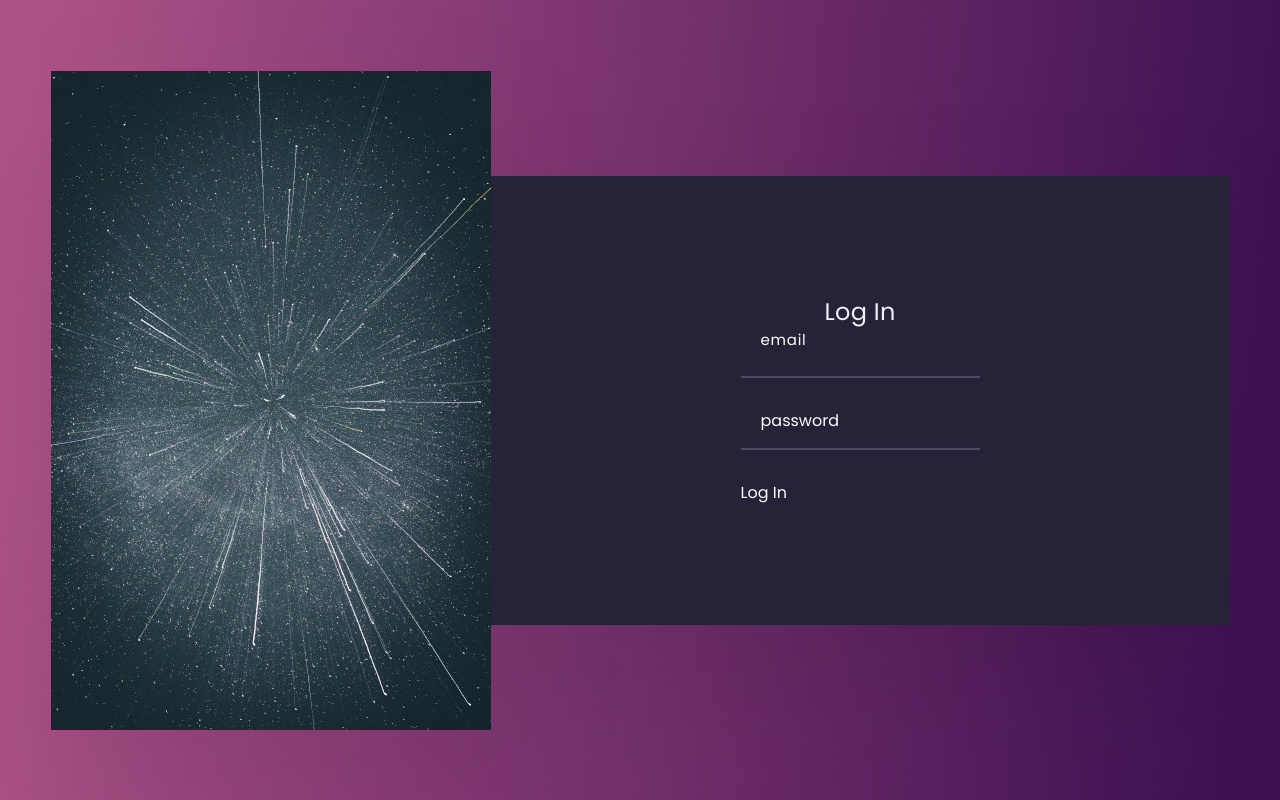
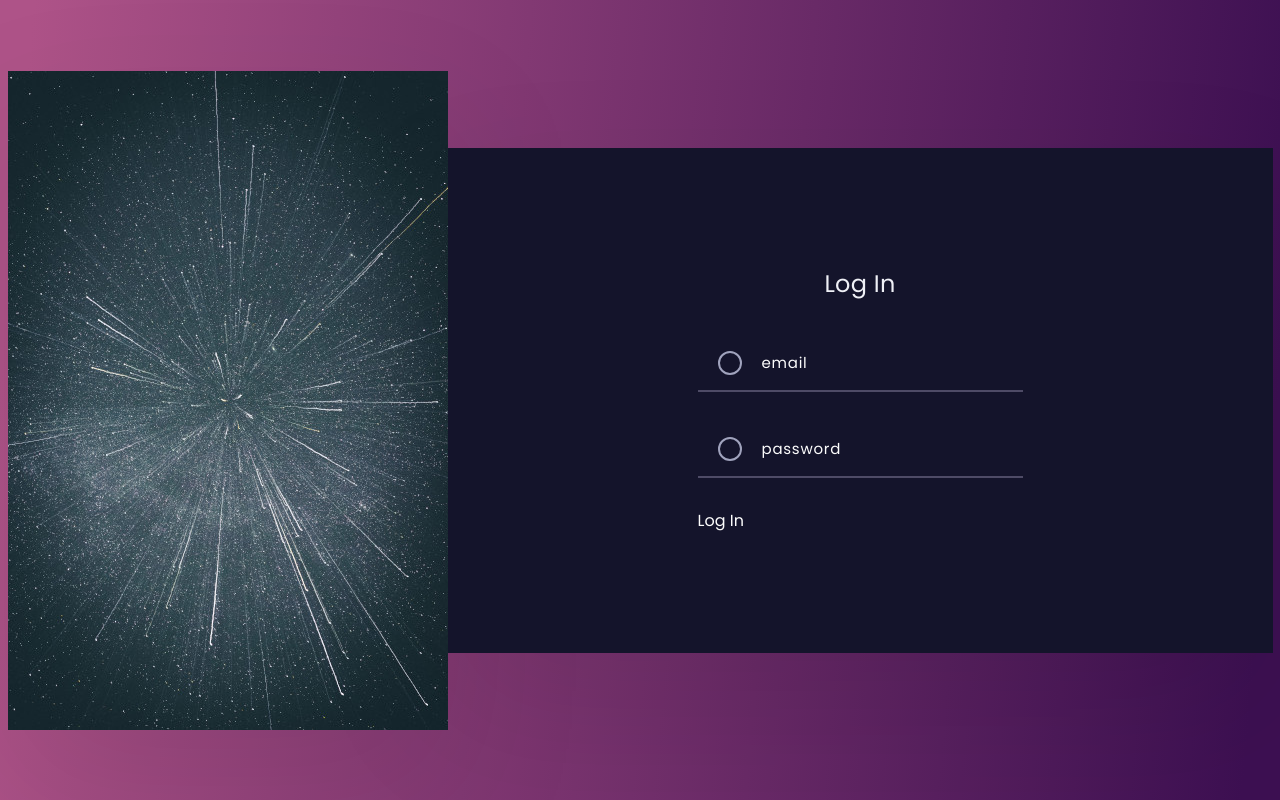
Before and after one commit to AstralPond/AstralReader, a Vue app in the folder client/: page /login in a window 1280 px wide. Built offline with nearby package versions, Linux system fonts and the light colour scheme; no server answers.

Commit message:
create input component and use it in LoginView

```diff
--- /dev/null
+++ b/client/src/components/icons/InputPlaceholder.vue
@@ -0,0 +1,15 @@
+<template>
+  <svg
+    width="24"
+    height="24"
+    viewBox="0 0 24 24"
+    fill="none"
+    xmlns="http://www.w3.org/2000/svg"
+  >
+    <path
+      d="M23 12C23 18.0751 18.0751 23 12 23C5.92487 23 1 18.0751 1 12C1 5.92487 5.92487 1 12 1C18.0751 1 23 5.92487 23 12Z"
+      stroke="#A0A3BD"
+      stroke-width="2"
+    />
+  </svg>
+</template>
--- /dev/null
+++ b/client/src/components/icons/InputX.vue
@@ -0,0 +1,17 @@
+<template>
+  <svg
+    width="24"
+    height="24"
+    viewBox="0 0 24 24"
+    fill="none"
+    xmlns="http://www.w3.org/2000/svg"
+  >
+    <path
+      d="M6 6.00002L12.3871 12.3871M12.3871 12.3871L18.7742 18.7742M12.3871 12.3871L6 18.7742M12.3871 12.3871L18.7742 6"
+      stroke="#A0A3BD"
+      stroke-width="2"
+      stroke-linecap="round"
+      stroke-linejoin="round"
+    />
+  </svg>
+</template>
--- /dev/null
+++ b/client/src/components/inputs/TextInput.vue
@@ -0,0 +1,235 @@
+<script setup lang="ts">
+import InputPlaceholderIcon from "@/components/icons/InputPlaceholder.vue";
+import InputXIcon from "@/components/icons/InputX.vue";
+import { computed, ref, type InputHTMLAttributes, type VNodeRef } from "vue";
+
+export type Type = "underlined" | "default";
+export type Size = "medium" | "large";
+
+export interface Props {
+  type?: Type;
+  size?: Size;
+  inputType?: InputHTMLAttributes["type"];
+  showIcon?: boolean;
+  darkMode?: boolean;
+  value: string;
+  label: string;
+  name: string;
+}
+
+const props = withDefaults(defineProps<Props>(), {
+  type: "default",
+  size: "medium",
+  inputType: "text",
+  showIcon: false,
+  darkMode: true,
+});
+
+const emit = defineEmits<{
+  (event: "update:value", value: string): void;
+}>();
+
+const isFocused = ref(false);
+const isMouseOverIcon = ref(false);
+const inputRef = ref<null | VNodeRef>(null);
+
+function handleOnDivClick() {
+  inputRef.value.focus();
+}
+
+// Clear input value
+function handleXIconClick() {
+  emit("update:value", "");
+}
+
+function handleXIconMouseover() {
+  if (props.value.length > 0) {
+    isMouseOverIcon.value = true;
+  }
+}
+
+const labelClassObj = computed(() => {
+  if (props.type === "default") {
+    return {
+      [props.size]: true,
+      "desktop-text-x-small above": isFocused.value || props.value.length > 0,
+      "desktop-text-small": !isFocused.value,
+    };
+  } else {
+    return {
+      [props.size]: true,
+      "desktop-text-small": true,
+      above: isFocused.value || props.value.length > 0,
+    };
+  }
+});
+
+const divClassObj = computed(() => ({
+  [props.size]: true,
+  [props.type]: true,
+  "py-2": props.size === "medium",
+  "py-3": props.size === "large",
+}));
+
+const svgClassObj = computed(() => ({
+  hide: !isFocused.value || (isFocused.value && props.value.length === 0),
+  show: (isFocused.value && props.value.length > 0) || isMouseOverIcon.value,
+}));
+
+const inputClassObj = computed(() => ({
+  [props.size]: true,
+}));
+</script>
+
+<template>
+  <div
+    id="container"
+    @click="handleOnDivClick"
+    class="d-flex align-items-center pl-6 pos-relative transition"
+    :class="divClassObj"
+  >
+    <div class="d-flex">
+      <InputPlaceholderIcon />
+    </div>
+    <div>
+      <label
+        class="px-6 pos-absolute z-1 transition"
+        :class="labelClassObj"
+        :for="props.name"
+        >{{ label }}</label
+      >
+      <input
+        :id="props.name"
+        ref="inputRef"
+        class="desktop-text-small px-6 pos-absolute transition"
+        :class="inputClassObj"
+        :type="props.inputType"
+        :value="props.value"
+        @input="emit('update:value', ($event.target as HTMLInputElement).value)"
+        @focus="isFocused = true"
+        @blur="isFocused = false"
+      />
+      <InputXIcon
+        class="x-icon pos-absolute z-10 transition"
+        @click="handleXIconClick"
+        :class="svgClassObj"
+        @mouseover="handleXIconMouseover"
+        @mouseout="isMouseOverIcon = false"
+      />
+    </div>
+  </div>
+</template>
+
+<style lang="scss" scoped>
+@use "@/scss/abstracts/functions";
+@use "@/scss/abstracts/mixins";
+
+div#container {
+  transition-property: border background;
+  width: 32.5rem;
+  cursor: text;
+
+  &.large {
+    height: 6.4rem;
+  }
+
+  &.medium {
+    height: 5.6rem;
+  }
+
+  label {
+    top: 50%;
+    transform: translateY(-50%);
+    transition-property: top;
+
+    &.above {
+      transform: translateY(0);
+      &.medium {
+        top: functions.get-space(2);
+      }
+
+      &.large {
+        top: functions.get-space(3);
+      }
+    }
+  }
+
+  input {
+    outline: none;
+    border: none;
+    transition-property: border-color background;
+
+    &.medium {
+      bottom: functions.get-space(2);
+    }
+
+    &.large {
+      bottom: functions.get-space(3);
+    }
+  }
+
+  &.underlined {
+    border-bottom: 0.2rem solid
+      functions.get-color("alias", "grayscale", "body");
+    &:focus-within {
+      border-bottom: 0.2rem solid
+        functions.get-color("alias", "grayscale", "bg");
+    }
+
+    label {
+      color: functions.get-color("alias", "grayscale", "bg");
+    }
+
+    input {
+      color: functions.get-color("alias", "grayscale", "bg");
+      background: functions.get-color("alias", "grayscale", "header");
+    }
+  }
+
+  &.default {
+    border: 2px solid transparent;
+    background-color: functions.get-color("alias", "grayscale", "header-weak");
+    border-radius: 1.2rem;
+    overflow: hidden;
+
+    &:focus-within {
+      background-color: functions.get-color("alias", "grayscale", "header");
+      border: 2px solid functions.get-color("alias", "grayscale", "line");
+      outline: none;
+    }
+
+    label {
+      color: functions.get-color("alias", "grayscale", "line");
+    }
+
+    input {
+      background-color: functions.get-color(
+        "alias",
+        "grayscale",
+        "header-weak"
+      );
+      color: functions.get-color("alias", "grayscale", "bg");
+
+      &:focus {
+        background-color: functions.get-color("alias", "grayscale", "header");
+      }
+    }
+  }
+
+  svg.x-icon {
+    right: 2rem;
+    top: 50%;
+    transform: translateY(-50%);
+    transition-property: opacity;
+
+    &.hide {
+      opacity: 0;
+    }
+
+    &.show {
+      opacity: 1;
+      cursor: pointer;
+    }
+  }
+}
+</style>
--- a/client/src/views/LoginView.vue
+++ b/client/src/views/LoginView.vue
@@ -1,4 +1,5 @@
 <script setup lang="ts">
+import TextInput from "@/components/inputs/TextInput.vue";
 import { useStore } from "@/stores/main";
 import useAuth from "@/use/auth";
 import { reactive } from "vue";
@@ -31,25 +32,32 @@ function submit() {
         alt="space graphic"
       />
       <div class="box d-inline-block align-middle">
-        <h2 class="desktop-display-x-small text-center">Log In</h2>
+        <h2 class="desktop-display-x-small text-center mb-9">Log In</h2>
         <form
           class="d-flex flex-column"
           @submit.prevent="submit"
           v-on:keyup.enter="submit"
         >
-          <div class="email d-flex flex-column">
-            <label class="desktop-text-small" for="email">email</label>
-            <input
-              id="email"
-              class="desktop-text-small"
-              type="email"
-              v-model="form.email"
-            />
-          </div>
-          <div class="password d-flex flex-column">
-            <label for="password desktop-text-small">password</label>
-            <input id="password" type="password" v-model="form.password" />
-          </div>
+          <TextInput
+            name="email"
+            v-model:value="form.email"
+            type="underlined"
+            size="medium"
+            inputType="text"
+            :showIcon="false"
+            :darkMode="true"
+            label="email"
+          />
+          <TextInput
+            name="password"
+            v-model:value="form.password"
+            type="underlined"
+            size="medium"
+            inputType="password"
+            :show-icon="false"
+            :dark-mode="true"
+            label="password"
+          />
           <a @click.prevent="submit" class="btn">Log In</a>
         </form>
       </div>
@@ -96,7 +104,7 @@ function submit() {
   }
 
   .box {
-    background-color: functions.get-color("alias", "grayscale", "header-weak");
+    background-color: functions.get-color("alias", "grayscale", "header");
     padding: 12rem 25rem;
     @include mixins.elevation(10);
   }
```
